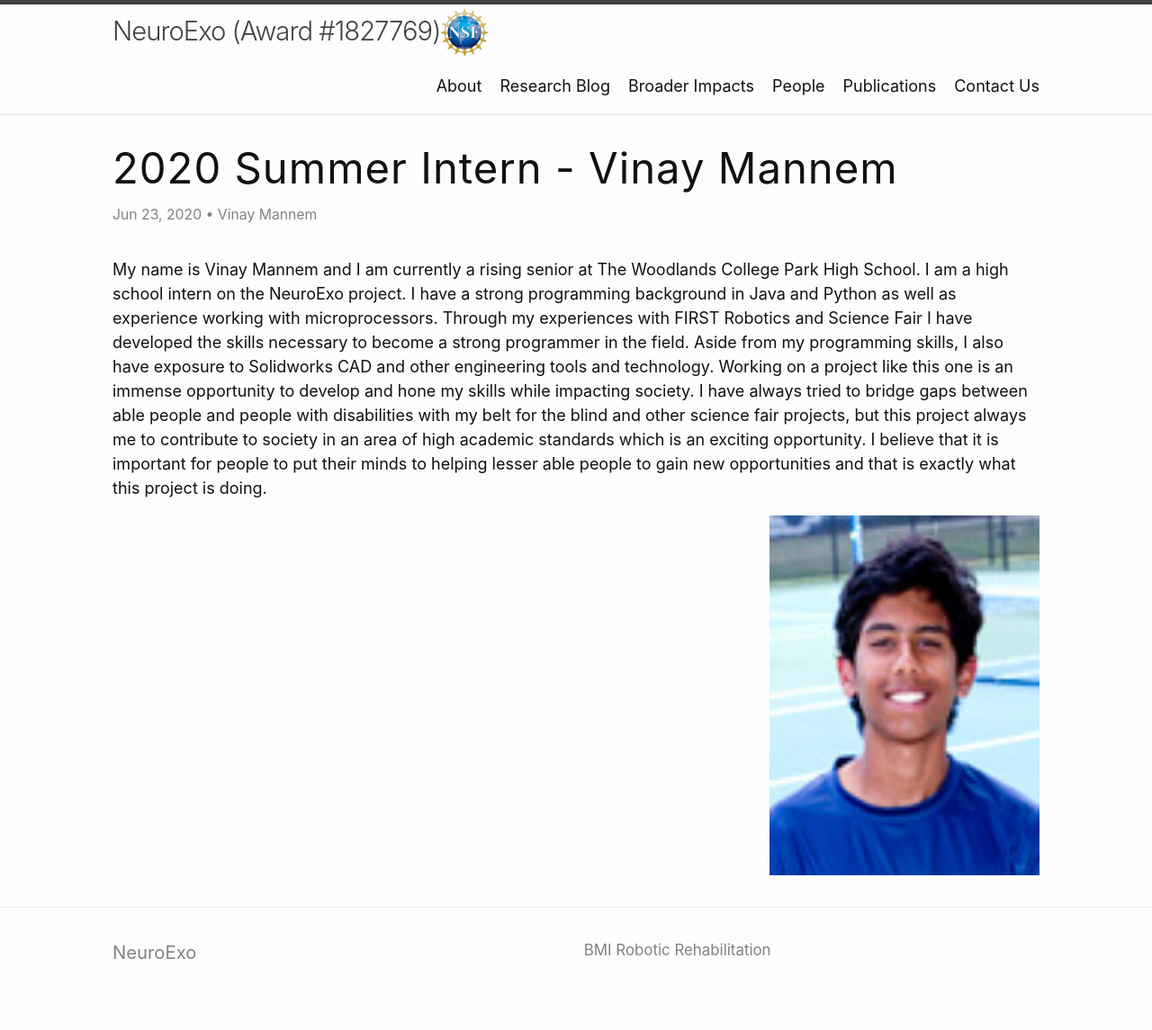
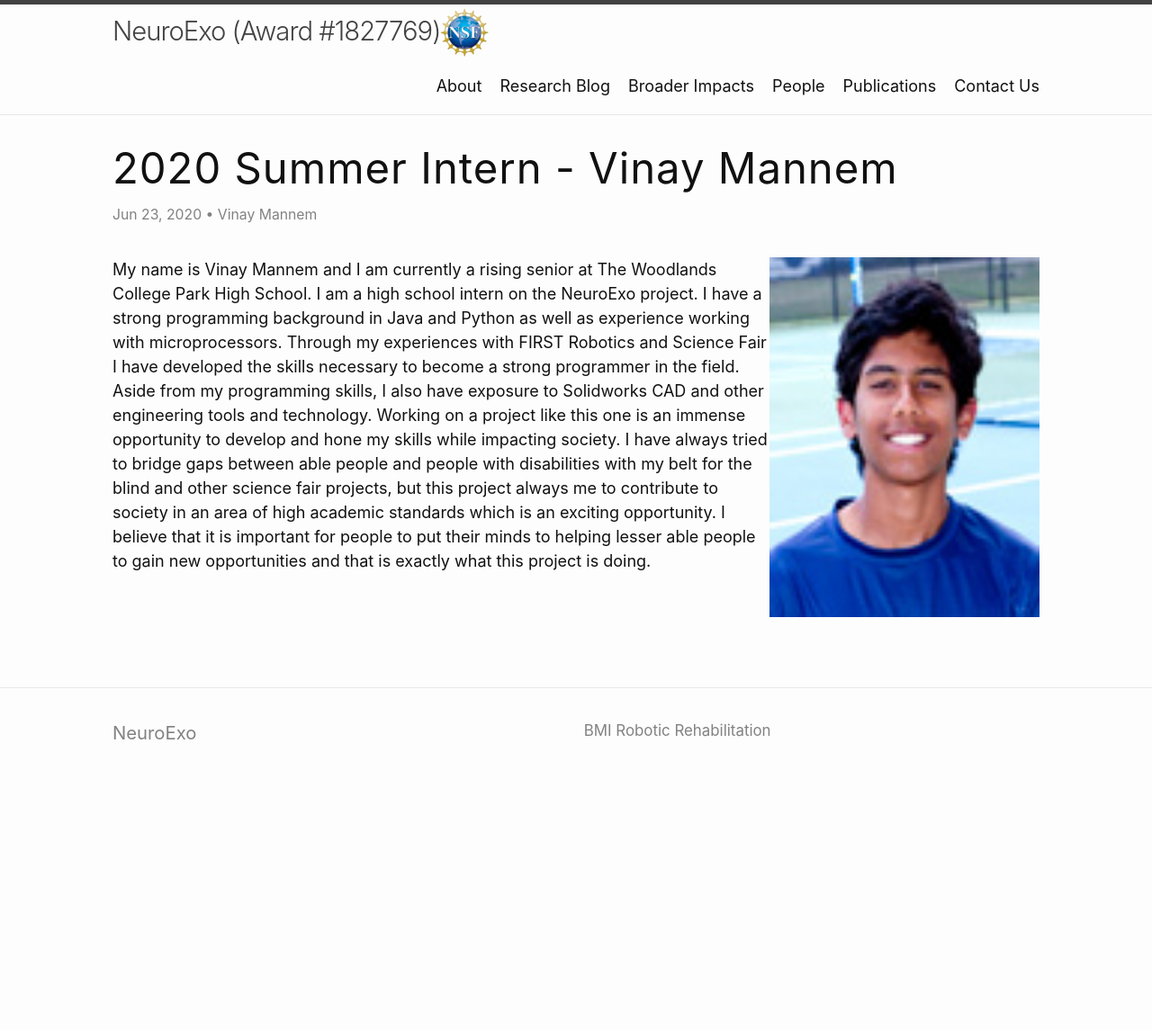
Before and after one commit to arcraik/neuroexo-website, a Jekyll site: the page built from _posts/2020-06-23-vinay.md, in a window 1280 px wide. Shown: the whole page at 90% size. Built offline with Jekyll 4.4.1, drawn with Linux system fonts in a browser that asks for light colours; after the commit the page ends 900 px from its top, so only the background shows below that.

Commit message:
Update 2020-06-23-vinay.md

```diff
--- a/_posts/2020-06-23-vinay.md
+++ b/_posts/2020-06-23-vinay.md
@@ -3,6 +3,5 @@ layout: post
 title: 2020 Summer Intern - Vinay Mannem
 author: Vinay Mannem
 ---
-
+<img src="/photos/vinay.png" width="300" height="400" style="float: right">
 <p>My name is Vinay Mannem and I am currently a rising senior at The Woodlands College Park High School. I am a high school intern on the NeuroExo project. I have a strong programming background in Java and Python as well as experience working with microprocessors. Through my experiences with FIRST Robotics and Science Fair I have developed the skills necessary to become a strong programmer in the field. Aside from my programming skills, I also have exposure to Solidworks CAD and other engineering tools and technology. Working on a project like this one is an immense opportunity to develop and hone my skills while impacting society. I have always tried to bridge gaps between able people and people with disabilities with my belt for the blind and other science fair projects, but this project always me to contribute to society in an area of high academic standards which is an exciting opportunity. I believe that it is important for people to put their minds to helping lesser able people to gain new opportunities and that is exactly what this project is doing.</p>
-<img src="/photos/vinay.png" width="300" height="400" style="float: right">
```
